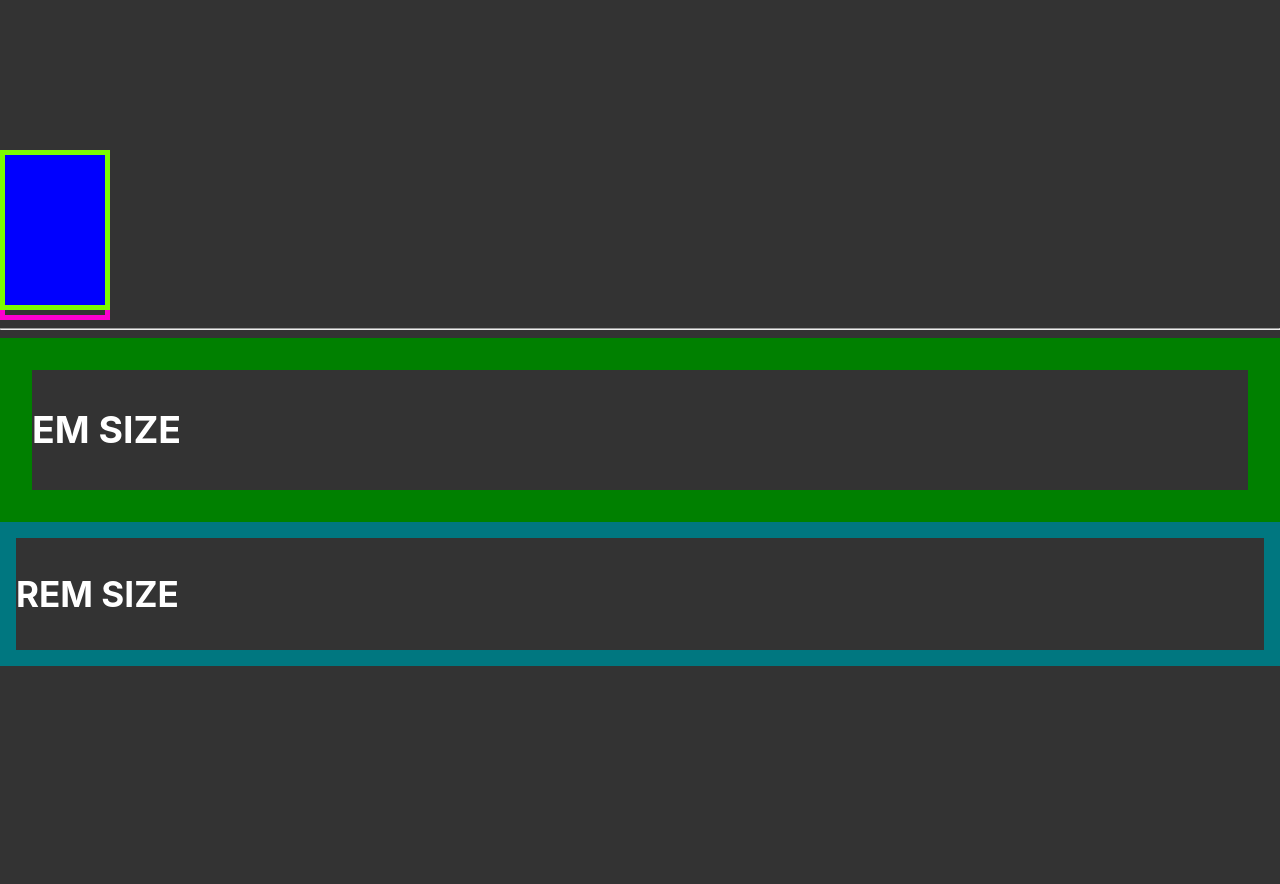
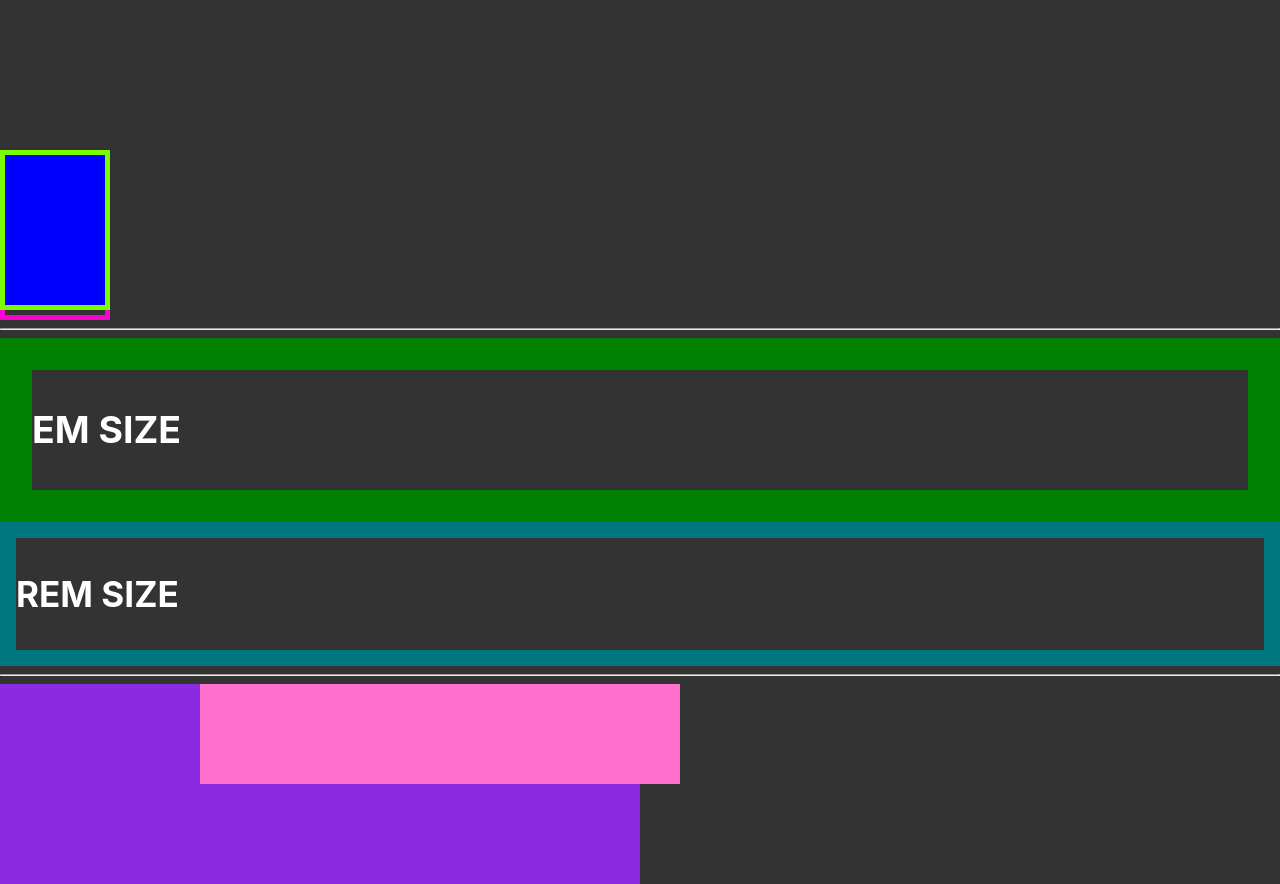
Before and after one commit to javirro/full-css, a React (Create React App) app: page /position in a window 1280 px wide. Before the commit the page ends 800 px from the top, so only its background shows below. Built offline with nearby package versions, Linux system fonts and the light colour scheme.

Commit message:
Añadir width and height info

```diff
--- /dev/null
+++ b/src/Components/WidthHeight.jsx
@@ -0,0 +1,14 @@
+import '../styles/WidthHeight.css'
+const WidthHeight = () => {
+  return (
+    <>
+      <div className='main-box'>
+        <article className='width-1'>
+
+        </article>
+      </div>
+    </>
+  )
+}
+
+export default WidthHeight
--- a/src/routes/PositionInfo.jsx
+++ b/src/routes/PositionInfo.jsx
@@ -1,12 +1,15 @@
 
 import Position from "../Components/Position"
 import EmAndRemSize from "../Components/EmAndRemSize"
+import WidthHeight from "../Components/WidthHeight"
 const PositionInfo = () => {
   return (
     <>
-     <Position />
-     <hr/>
-     <EmAndRemSize />
+      <Position />
+      <hr />
+      <EmAndRemSize />
+      <hr />
+      <WidthHeight />
     </>
   )
 }
--- /dev/null
+++ b/src/styles/WidthHeight.css
@@ -0,0 +1,25 @@
+.main-box {
+    width: 50%;
+    height: 200px;
+    background-color: blueviolet;
+}
+
+.width-1 {
+    width: 75%;
+    height: 50%;
+    background-color: rgb(255, 112, 205);
+    position: relative;
+    margin-left: 200px;
+}
+
+
+/* Cuando se ponen margenes, los widths con porcentajes pueden dar problemas porque puede que una caja de dentro se nos salga del tamaño del padre.
+En estos casos, lo más recomendable es poner width: auto cuando se pone con margenes. De esa forma, ocupara todo el espacio posible y mostrara los margenes correctamente.*/
+
+
+/* En height el valor auto se calcula respecto a los elementos que hay dentro del contenedor donde se usa. Si no hay nada, height es 0.
+
+Si no es necesario fijar un alto, mejor no utilizarlo. Dejar que el contenido sea quien marque el height a usar.*/
+
+
+/* No es recomendable usar height con propiedades de posicionamiento */
```
